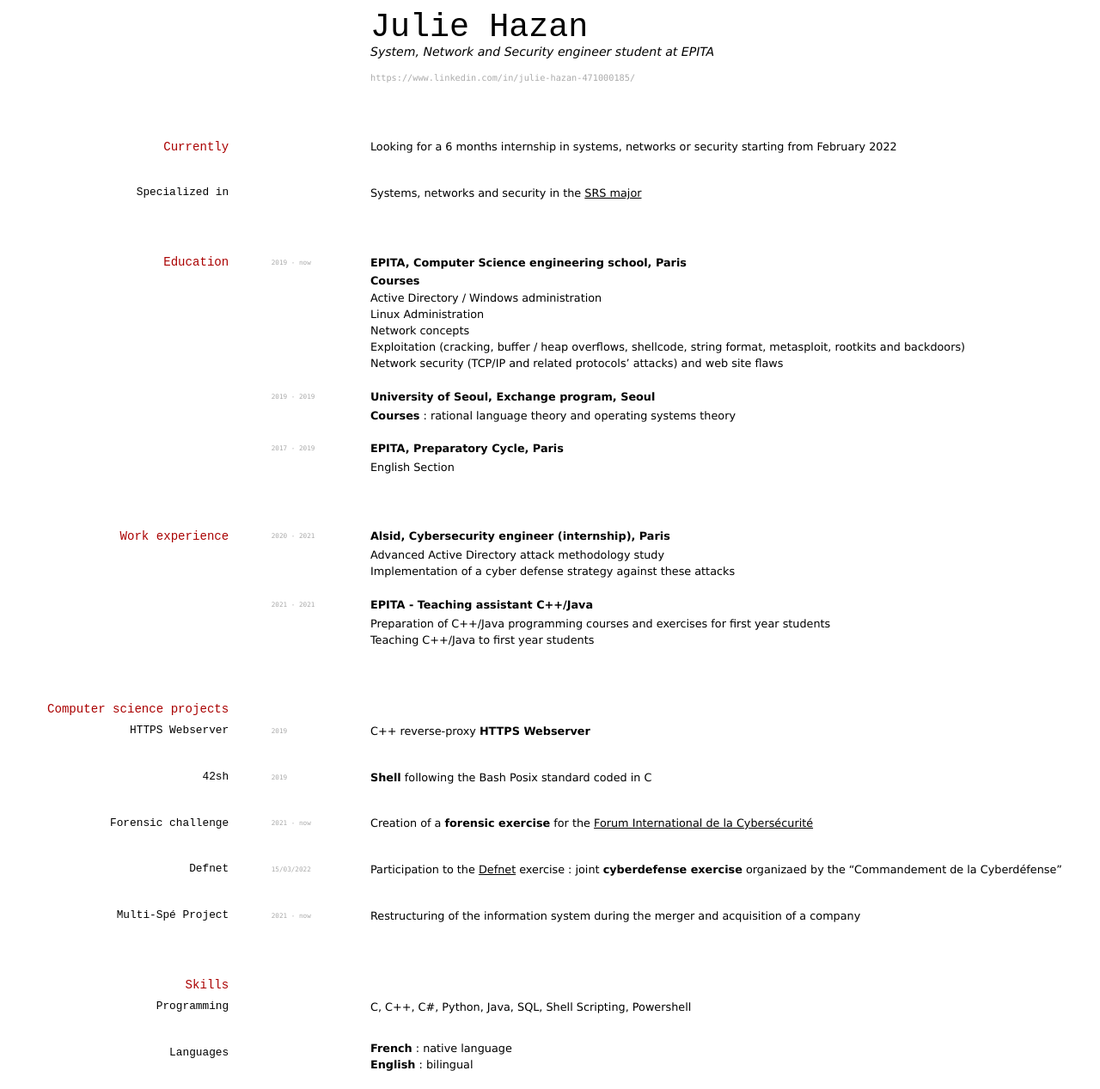
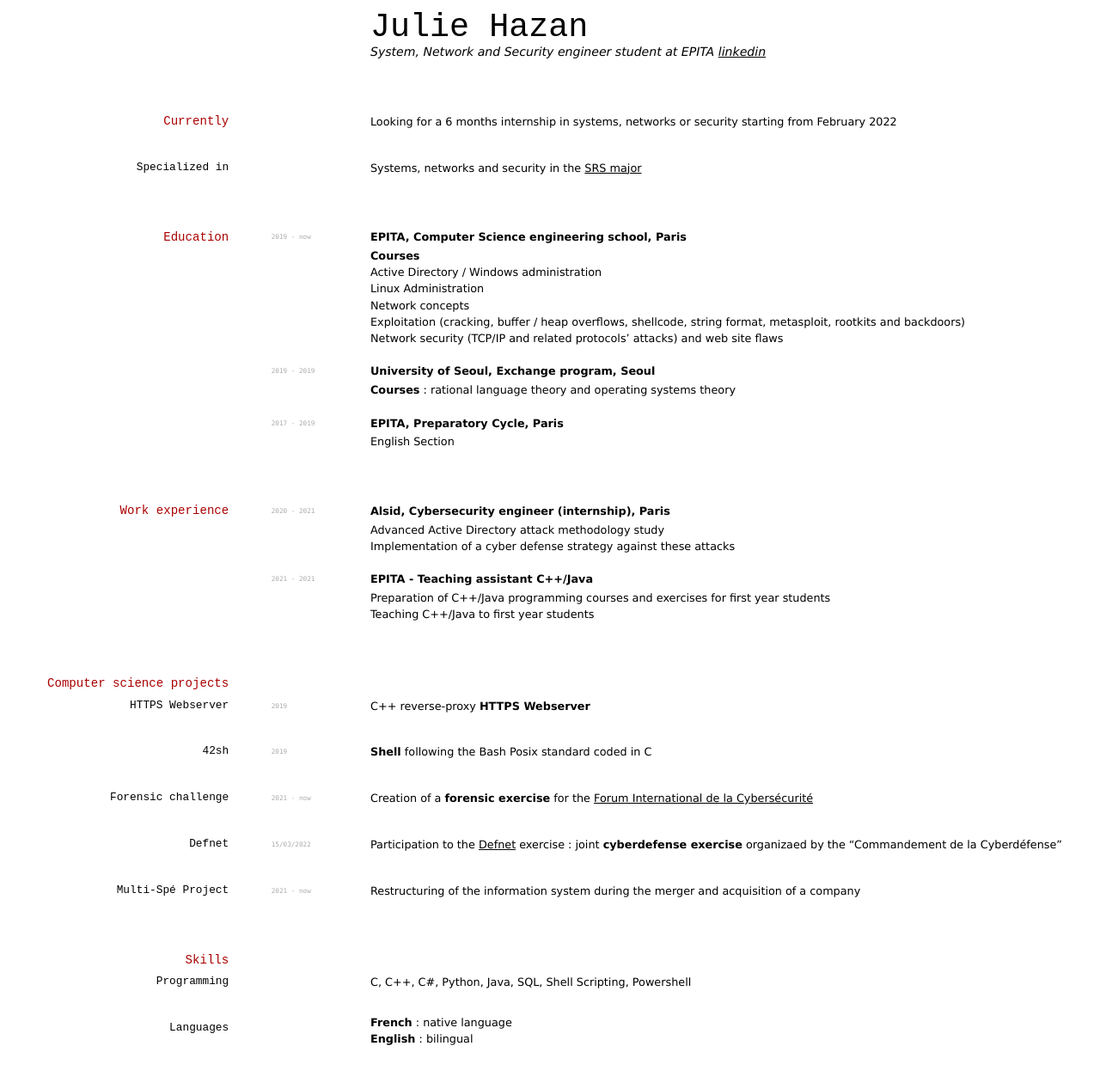
Before and after one commit to Heluge/Heluge.github.io, a Jekyll site: the page built from index.md, in a window 1280 px wide. Shown: the whole page at 86% size. Built offline with Jekyll 4.4.1, drawn with Linux system fonts in a browser that asks for light colours; after the commit the page ends 1238 px from its top, so only the background shows below that.

Commit message:
Update index.md

```diff
--- a/index.md
+++ b/index.md
@@ -4,10 +4,7 @@
 ---
 # Julie Hazan
 System, Network and Security engineer student at EPITA
-
-<div id="webaddress">
-<a href="linkedin">https://www.linkedin.com/in/julie-hazan-471000185/</a>
-</div>
+[linkedin](https://www.linkedin.com/in/julie-hazan-471000185)
 
 
 ## Currently
```
